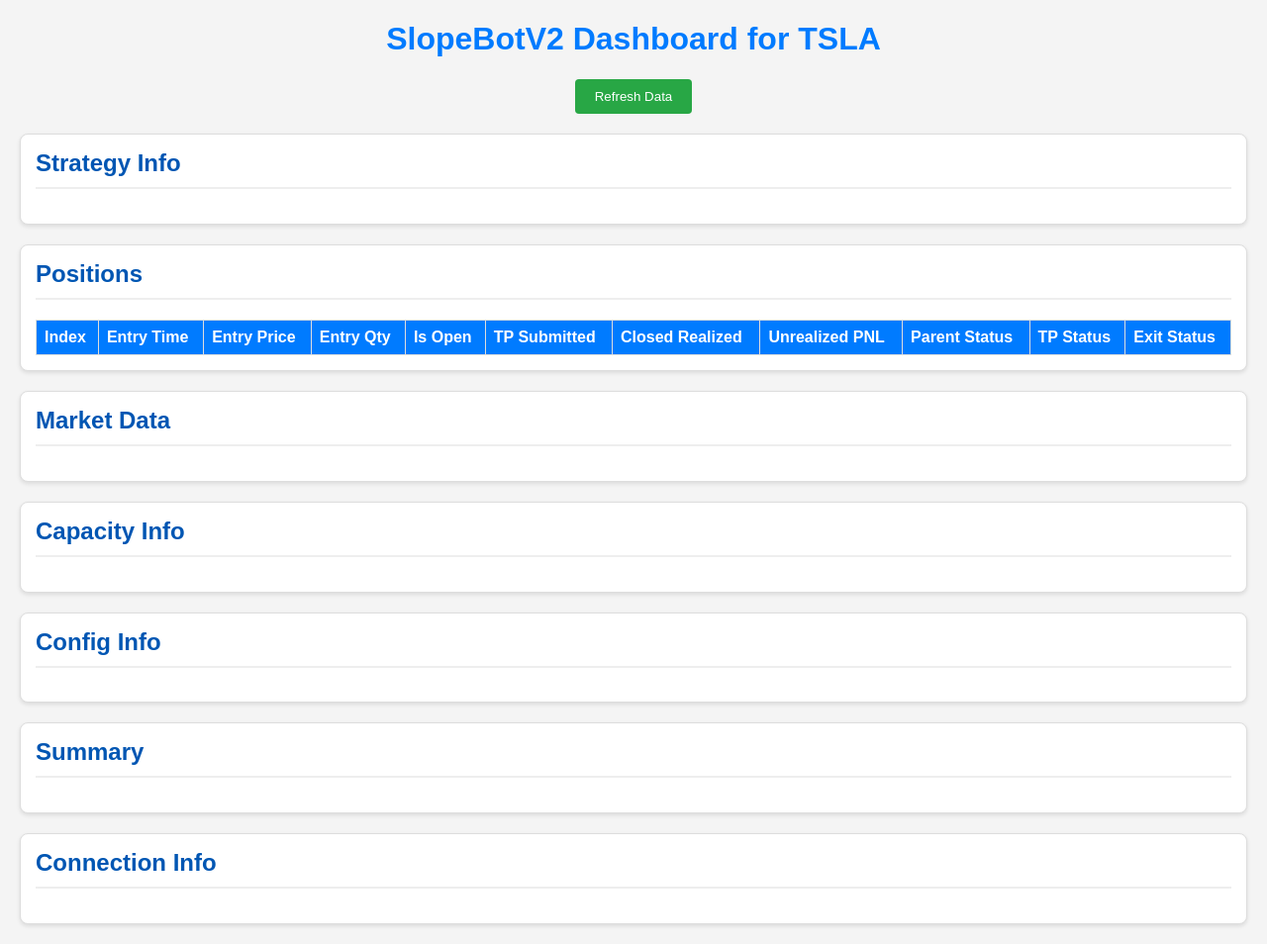
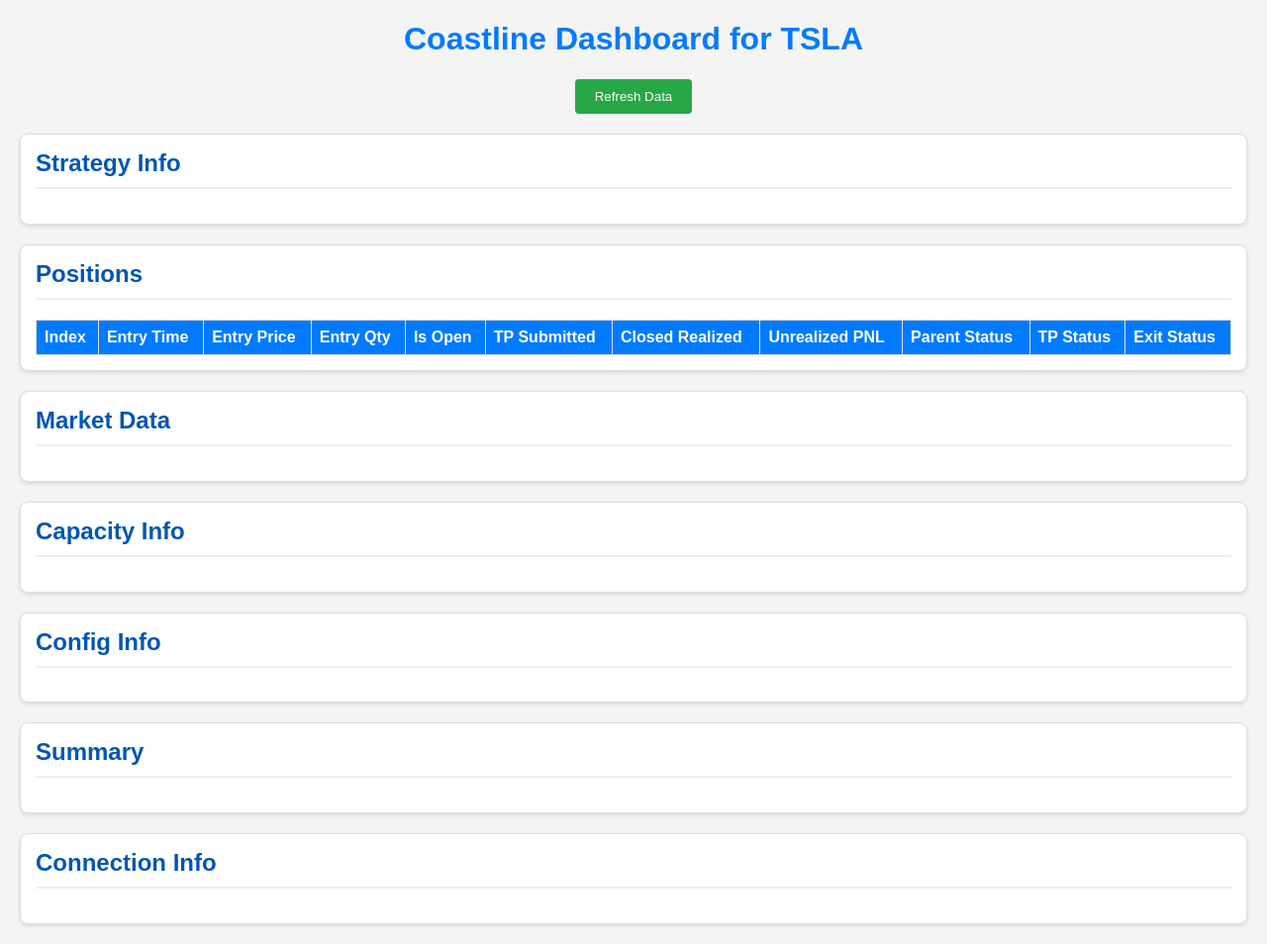
Before and after one commit to jjwwcc/jjwwcc.github.io, a Jekyll site: the page cl/index.html, which Jekyll copies as it is, in a window 1280 px wide. Shown: the whole page at 99% size. Built offline with Jekyll 4.4.1, drawn with Linux system fonts in a browser that asks for light colours.

Commit message:
Update index.html

```diff
--- a/cl/index.html
+++ b/cl/index.html
@@ -3,7 +3,7 @@
 <head>
     <meta charset="UTF-8">
     <meta name="viewport" content="width=device-width, initial-scale=1.0">
-    <title>SlopeBotV2 Dashboard</title>
+    <title>Coastline Dashboard</title>
     <style>
         body {
             font-family: Arial, sans-serif;
@@ -85,7 +85,7 @@
     </style>
 </head>
 <body>
-    <h1>SlopeBotV2 Dashboard for TSLA</h1>
+    <h1>Coastline Dashboard for TSLA</h1>
     <button id="refresh-btn">Refresh Data</button>
     <p id="last-updated"></p>
 
```
